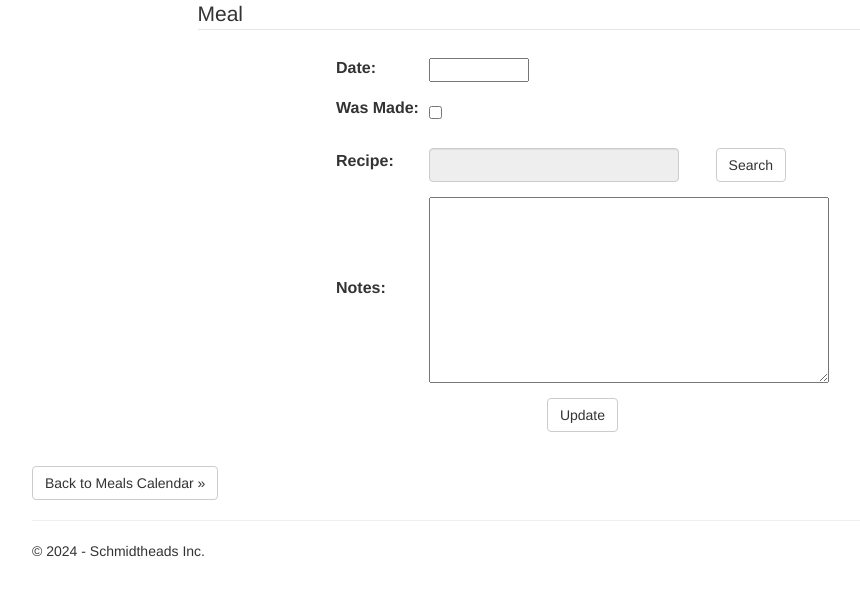
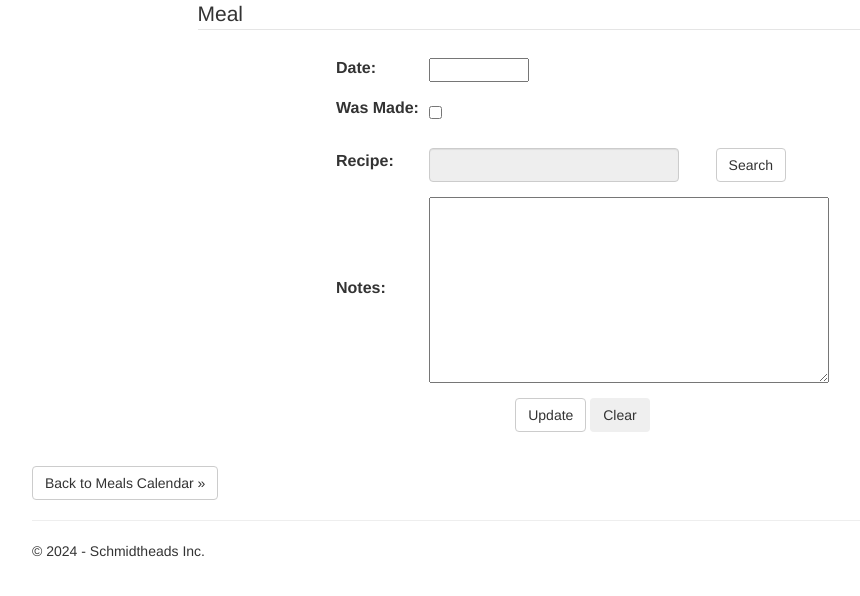
Before and after one commit to Schmidtheads/meal_planner, a Django app: page /meal/new in a window 1280 px wide. Shown: the part 76-672 px from the top of the page, without its empty margins (38-898 px from the left). Run offline with Django 3.2, Linux system fonts and the light colour scheme; the visitor is signed in with stand-in values (Sample User, id 1); some libraries are stand-ins or nearby versions.

Commit message:
Meal clearing (#83)
- added conditional buttons to meal details page to show Delete or Clear button depending on conditions
- cleaned up imports and removed redundant code in views.py
- check for update or delete on posting when updating a meal
- check meal date to enable meal form clearing or meal deleting

Co-authored-by: Mark Schmidt <mrk.schmidt@gmail.com>

```diff
--- a/meal/templates/meal/detail.html
+++ b/meal/templates/meal/detail.html
@@ -39,7 +39,13 @@
                     </table>
                     <p class="buttonContainer">
                         {% csrf_token %}
-                        <button class="btn btn-default" type="submit">Update</button>
+                        <button class="btn btn-default" name="meal_update" type="submit">Update</button>
+                        {%if can_delete %}
+                        <button class="btn btn-default" name="meal_delete" type="submit">Delete</button>
+                        {% endif %}
+                        {% if can_clear %}
+                        <button class="btn" type="reset">Clear</button>
+                        {% endif %}
                     </p>
                 </fieldset>
             </form>
--- a/meal/views.py
+++ b/meal/views.py
@@ -6,21 +6,16 @@ Author:         M. Schmidt
 '''
 
 import calendar
+import io
+
 from datetime import datetime, date
 from django.contrib.auth.decorators import login_required, permission_required
-from django.http import HttpResponse, FileResponse
+from django.http import HttpResponse, FileResponse, JsonResponse
 from django.shortcuts import render, get_object_or_404, redirect
 from django.http import JsonResponse
-import io
-
-from .calendar_report import MonthlyMealPlan
-from django.http import JsonResponse
-import io
 
 from .calendar_report import MonthlyMealPlan
 from recipe.search import Search
-from .models import Meal
-from .forms import MealForm, PrintForm
 from .models import Meal
 from .forms import MealForm, PrintForm
 
@@ -34,9 +29,13 @@ def detail(request, id):
     meal = get_object_or_404(Meal, pk=id)
 
     if request.method == "POST":
-        form = MealForm(request.POST, instance=meal)
-        if form.is_valid():
-            form.save()
+        if 'meal_update' in request.POST:
+            form = MealForm(request.POST, instance=meal)
+            if form.is_valid():
+                form.save()
+                return redirect("meals")
+        if 'meal_delete' in request.POST:
+            meal.delete()
             return redirect("meals")
     else:
         # Create form for new or update entry - scheduled_date is uneditable
@@ -47,10 +46,15 @@ def detail(request, id):
     # For consistent styling purposes assign form-control class to date widget to match readonly custom widget
     scheduled_date_widget.attrs.update({'class': 'form-control'})
 
+    # Only allow deleting of meals that occur today or in the future
+    can_delete = meal.scheduled_date >= datetime.now().date()
+
     return render(request, "meal/detail.html",
                   {"title": "Meal Planner",
                    "year": datetime.now().year,
                    "company": "Schmidtheads Inc.",
+                   "can_clear": False,
+                   "can_delete": can_delete,
                    "form": form})
 
 
@@ -107,6 +111,8 @@ def new(request):
                   {"title": "Meal Planner",
                    "year": datetime.now().year,
                    "company": "Schmidtheads Inc.",
+                   "can_clear": True,
+                   "can_delete": False,
                    "form": form})
 
 
@@ -119,7 +125,6 @@ def meals(request):
     # loads, it will send an Ajax request to retrieve the meals
     return render(request, 'meal/meals.html',
                   {'title': 'Meal Planner',
-                   'year': datetime.now().year,
                    'year': datetime.now().year,
                    'company': 'Schmidtheads Inc.'})
 
@@ -179,10 +184,8 @@ def get_meals_for_month(request):
     @return json response string
     '''
 
-    meal_year = int(request.GET.get('year', datetime.now().year))
-    meal_month = int(request.GET.get('month', datetime.now().month))
-    meal_year = int(request.GET.get('year', datetime.now().year))
-    meal_month = int(request.GET.get('month', datetime.now().month))
+    meal_year = int(request.GET.get('year', default=datetime.now().year))
+    meal_month = int(request.GET.get('month', default=datetime.now().month))
 
     meals_json = _get_meals_for_month(meal_year, meal_month)
 
@@ -200,10 +203,8 @@ def search_for_recipes(request):
     @param request: json representing the query; list of search tags
     '''
 
-
     search_keys = str(request.GET.get('keys'))
     results = _search_for_recipes(search_keys)
-
 
     data = {
         'recipes': results
@@ -232,15 +233,11 @@ def _get_meals_for_month(year: int, month: int):
         check_date = f'{year}-{month:02}-{day:02}'
         meal = meals_for_month.filter(
             scheduled_date=date(year, month, day)).first()
-        check_date = f'{year}-{month:02}-{day:02}'
-        meal = meals_for_month.filter(
-            scheduled_date=date(year, month, day)).first()
 
         meal_info = {'scheduled_date': check_date}
         meal_info.update(_get_recipe_info_for_meal(meal))
 
         meals_info.append(meal_info)
-
 
     return meals_info
 
@@ -364,6 +361,7 @@ def _number_of_times_recipe_made(recipe):
 
     return count
 
+
 def _get_previous_month_and_year(year, month):
     '''
     Returns the previous year and month from the one passed in
```
